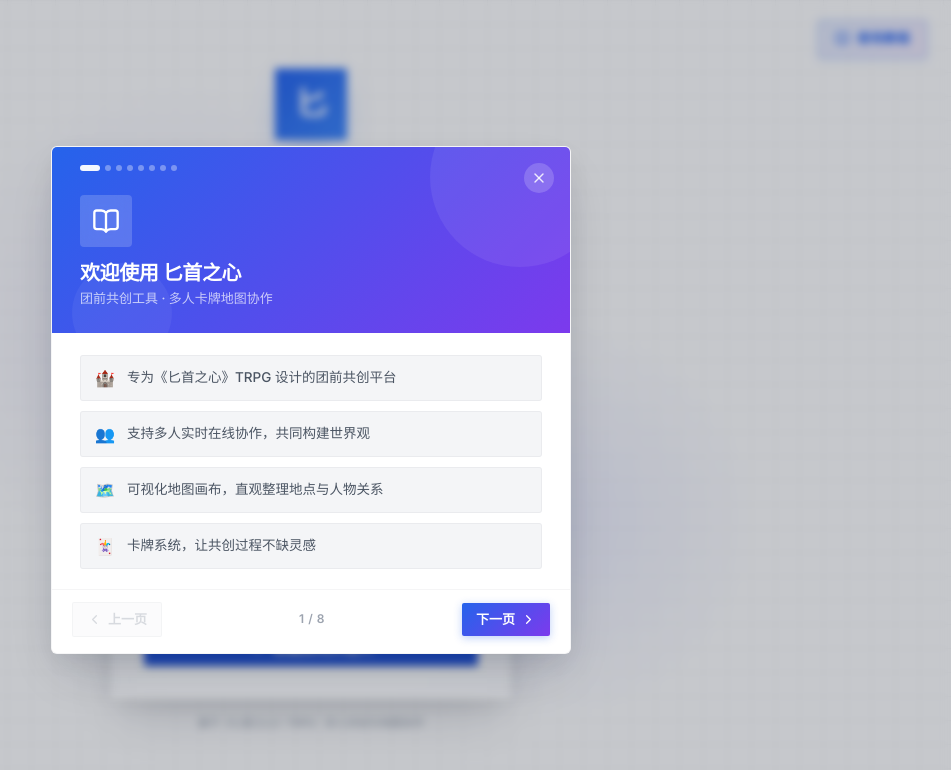
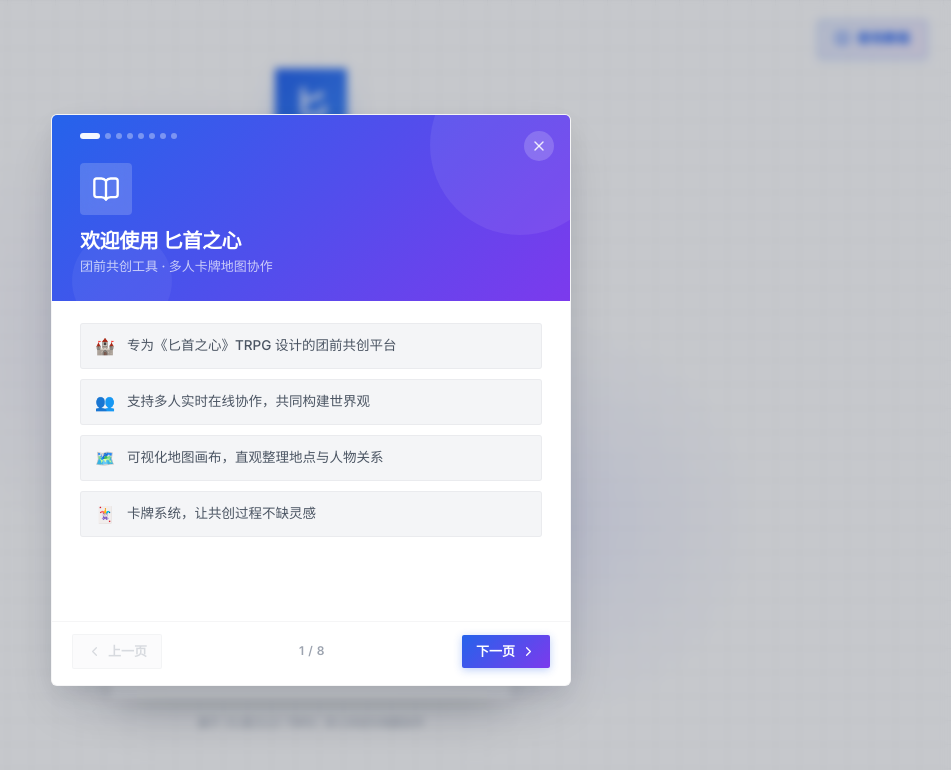
Before and after one commit to dqqql/dhwrite, a React (Vite) app in the folder fronted/: page / in a window 1280 px wide. Both pictures are taken after a click on the button "使用教程". Shown: the top 770 px of the page, without its empty margins (329-1280 px from the left). Built offline with nearby package versions, Linux system fonts and the light colour scheme.

Commit message:
优化教程提示框

```diff
--- a/fronted/src/components/ui/TutorialModal.tsx
+++ b/fronted/src/components/ui/TutorialModal.tsx
@@ -279,7 +279,7 @@ export function TutorialModal({ onClose }: TutorialModalProps) {
         </div>
 
         {/* Content */}
-        <div style={{ padding: '22px 28px 20px' }}>
+        <div style={{ padding: '22px 28px 20px', minHeight: 320 }}>
           <div style={{ display: 'flex', flexDirection: 'column', gap: 10 }}>
             {slide.points.map((point, i) => (
               <div
```
